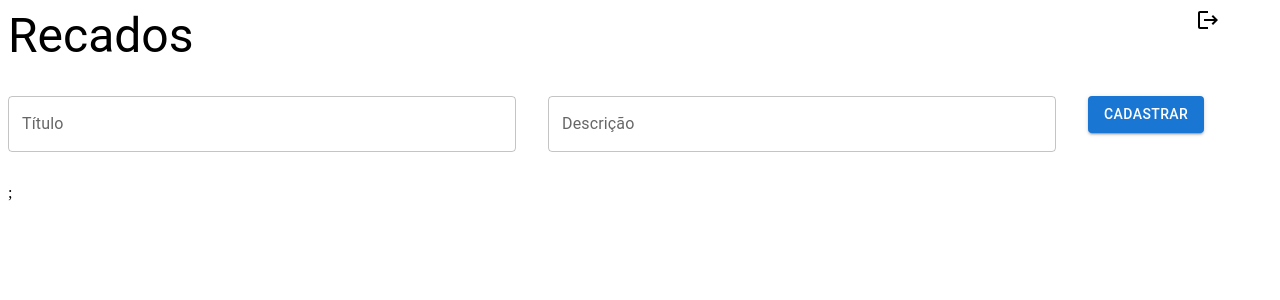
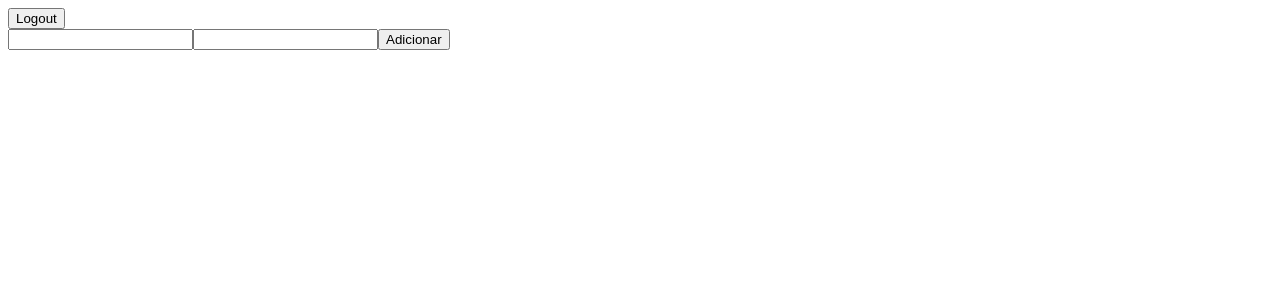
Before and after one commit to Vitor-da-Silva-Dias/CRUD-Reactjs, a React (Create React App) app: page /recados in a window 1280 px wide. Shown: the top 300 px of the page. Built offline with nearby package versions, Linux system fonts and the light colour scheme.

Commit message:
logica-pagina-recados

```diff
--- a/src/components/Lista-Recados.tsx
+++ b/src/components/Lista-Recados.tsx
@@ -1,146 +1,137 @@
-import { ListItem, IconButton, ListItemAvatar, Avatar, ListItemText, Divider, Grid, Typography, TextField, Button} from "@mui/material";
-import LogoutIcon from '@mui/icons-material/Logout';
-import DeleteIcon from '@mui/icons-material/Delete';
-import EditIcon from '@mui/icons-material/Edit';
-import React, {useMemo, useState} from "react";
-import Recado from "../types/Recado";
-import DialogConfirm from "./DialogConfirm";
+import React, { useState, useEffect } from "react";
+import User from "../types/User";
+import { useNavigate } from "react-router-dom";
+
 
 
 const List: React.FC = () => {
 
+  const props = {
+    logged: {} as User,
+    allUsers: [] as User[],
+    onLogout: () => {},
+  }
 
-    const [list, setList] = useState<Recado[]>([]);
-    const [title, setTitle] = useState<string>('');
-    const [description, setDescription] = useState<string>('');
-    const [open, setOpen] = useState<boolean>(false);
-    const [idRemove, setIdRemove] = useState<number | undefined>();
+  const [title, setTitle] = useState("");
+  const [description, setDescription] = useState("");
+  const navigate = useNavigate();
 
+  useEffect(() => {
+    if(!props.logged){
+      navigate('/');
+    }
+  }, [props.logged, navigate]);
 
-    const listaProdutos = useMemo(() => {
-        return list.map(item => {
-          return (
-            <React.Fragment key={item.id}>
-              <ListItem
-                secondaryAction={
-                  <>
-                    <IconButton onClick={() => editList(item.id)} edge="end" aria-label="edit">
-                      <EditIcon />
-                    </IconButton>
-                    <IconButton onClick={() => openRemoveModal(item.id)} edge="end" aria-label="delete">
-                      <DeleteIcon />
-                    </IconButton>
-                  </>
+  function addErrand() {
+    if (!props.logged) {
+      return;
     }
-              >
-                <ListItemAvatar>
-                  <Avatar>{item.title[0].toUpperCase()}</Avatar>
-                </ListItemAvatar>
-                <ListItemText primary={item.title} secondary={item.description} />
-              </ListItem>
-              <Divider />
-            </React.Fragment>
-          );
-        });
-      // eslint-disable-next-line react-hooks/exhaustive-deps
-      }, [list]);
 
-      const handleClose = () => {
-        setOpen(false);
+    const newErrand = {
+      title,
+      description
     };
 
-      const openRemoveModal = (id: number) => {
-        setIdRemove(id);
-        setOpen(true);
-      };
+    if (!props.logged.errands) {
+      props.logged.errands = [];
+    }
 
-      const handleChange = (e: React.ChangeEvent<HTMLTextAreaElement | HTMLInputElement>) => {
-        setTitle(e.target.value);
-      };
-
-      const handleChangeDescription = (e: React.ChangeEvent<HTMLTextAreaElement | HTMLInputElement>) => {
-        setDescription(e.target.value);
-      };
-
-      const addList = () => {
-        if (title.length) {
-          const tempId = new Date().getTime();
-          setList([...list, { id: tempId, description: description, title: title, enable: true }]);
-        }
+    props.logged.errands.push(newErrand);
 
     setTitle('');
     setDescription('');
-      };
-
-      const editList = (id: number) => {
-        const index = list.findIndex(item => item.id === id);
-        const newTitle: any = prompt('edit titulo');
-        const newDescription: any = prompt('edit Preço');
-        const newList = [...list];
-
-        if(newTitle === '' || newDescription === ''){
-          alert("Não se pode deixar campos em branco! Favor preencher corretamente.")
-          return list;
+    saveData();
+    renderTable();
   }
 
-        if(newTitle != null || newDescription != null){
-          newList[index].title = newTitle;
-          newList[index].description = newDescription;
+
+  function deleteErrand(index: number) {
+    props.logged.errands.splice(index, 1);
+    saveData();
+    renderTable();
   }
 
-        setList(newList);
-      };
+  function editErrand(index: number) {
+    const newTitle = prompt("Informe o novo título: ");
 
-      const removeItems = () => {
-        const index = list.findIndex(item => item.id === idRemove);
-        if (index !== -1) {
-          setList(prevState => {
-            prevState.splice(index, 1);
-            return [...prevState];
-          });
+    if (newTitle !== null) {
+      props.logged.errands[index].title = newTitle;
     }
-        setOpen(false);
-      };
 
+    const newDescription = prompt("Informe a nova descrição: ");
+
+    if (newDescription !== null) {
+      props.logged.errands[index].description = newDescription;
+    }
+
+    saveData();
+    renderTable();
+  }
+
+  function saveData() {
+    sessionStorage.setItem("logged", JSON.stringify(props.logged));
+
+    const findUser = props.allUsers.findIndex((user) => user.email === props.logged.email);
+
+    props.allUsers[findUser] = props.logged;
+
+    localStorage.setItem("allUsers", JSON.stringify(props.allUsers));
+  }
+
+  const renderTable = () => {
     return (
-        <Grid container spacing={4}>
-          <Grid item xs={11}>
-            <Typography variant="h3">Recados</Typography>
-          </Grid>
-          <Grid item xs={1}>
-            <LogoutIcon/>
-          </Grid>
-          <Divider/>
-          <Grid item xs={5}>
-            <TextField fullWidth value={title} label="Título" onChange={e => handleChange(e)} />
-          </Grid>
-          <Grid item xs={5}>
-            <TextField
-              fullWidth
-              value={description}
-              label="Descrição"
-              onChange={e => handleChangeDescription(e)}
-            />
-          </Grid>
-          <Grid item xs={2}>
-            <Button variant="contained" onClick={addList}>
-              Cadastrar
-            </Button>
-          </Grid>
+      <div>
+        <h1>Tabela de Tarefas</h1>
+        <table>
+          <thead>
+            <tr>
+              <th>#</th>
+              <th>Título</th>
+              <th>Descrição</th>
+              <th></th>
+            </tr>
+          </thead>
+          <tbody>
+            {props.logged.errands.map((value, index) => (
+              <tr key={index}>
+                <td>{index + 1}</td>
+                <td>{value.title}</td>
+                <td>{value.description}</td>
+                <td>
+                  <button className="botao-apagar" onClick={() => deleteErrand(index)}>
+                    Apagar
+                  </button>
+                  <button className="botao-editar" onClick={() => editErrand(index)}>
+                    Editar
+                  </button>
+                </td>
+              </tr>
+            ))}
 
-          <Grid item xs={12}>
-            {listaProdutos};
-          </Grid>
+          </tbody>
+        </table>
 
-          <DialogConfirm
-            title={'Deseja excluir produto?'}
-            subTitle={title}
-            openDialog={open}
-            actionConfirm={removeItems}
-            actionCancel={handleClose}
-          />
-        </Grid>
+      </div>
     );
+
+  }
+return (
+  <>
+    <div>
+    <button onClick={() => props.onLogout()}>Logout</button>
+  </div>
+  <div>
+    <input type="text" value={title} onChange={(e) => setTitle(e.target.value)} />
+
+    <input type="text" value={description} onChange={(e) => setDescription(e.target.value)} />
+
+    <button onClick={() => addErrand()}>Adicionar</button>
+
+    </div>
+  </>
+
+)
+
 };
 
 export default List;
--- a/src/components/LoginForm.tsx
+++ b/src/components/LoginForm.tsx
@@ -1,13 +1,8 @@
 import React, { useState } from 'react';
 import { Button, TextField, Typography } from '@mui/material';
 import { useNavigate, Link } from 'react-router-dom';
+import User from '../types/User';
 
-
-
-interface LoginProps {
-  email: string;
-  password: string;
-}
 
 
 const Login: React.FC = () => {
@@ -15,7 +10,7 @@ const Login: React.FC = () => {
   const [password, setPassword] = useState('');
   const navigate = useNavigate();
 
-  const allUsers: LoginProps[] = JSON.parse(localStorage.getItem('allUsers') ?? '[]');
+  const allUsers: User[] = JSON.parse(localStorage.getItem('allUsers') ?? '[]');
 
   function handleLogin(e: React.FormEvent<HTMLFormElement>) {
     e.preventDefault();
--- a/src/components/RegisterForm.tsx
+++ b/src/components/RegisterForm.tsx
@@ -1,14 +1,8 @@
 import { Button, TextField, Typography } from '@mui/material';
 import React, { useState } from 'react';
 import { useNavigate } from 'react-router-dom';
+import User from '../types/User';
 
-
-
-interface UserProps {
-  email: string;
-  password: string;
-  errands: any[];
-}
 
 
 const Register: React.FC = () => {
@@ -17,7 +11,7 @@ const Register: React.FC = () => {
   const [passwordConfirm, setPasswordConfirm] = useState('');
   const navigate = useNavigate();
 
-  const allUsers: UserProps[] = JSON.parse(localStorage.getItem('allUsers') ?? '[]');
+  const allUsers: User[] = JSON.parse(localStorage.getItem('allUsers') ?? '[]');
 
   const handleSignUp = (e: React.FormEvent<HTMLFormElement>) => {
     e.preventDefault();
@@ -43,7 +37,7 @@ const Register: React.FC = () => {
       return;
     }
 
-    const newUser: UserProps = {
+    const newUser: User = {
       email,
       password,
       errands: [],
@@ -58,7 +52,7 @@ const Register: React.FC = () => {
     navigate ('/');
   };
 
-  const saveAccount = (users: UserProps[]) => {
+  const saveAccount = (users: User[]) => {
     localStorage.setItem('allUsers', JSON.stringify(users));
   };
 
--- /dev/null
+++ b/src/types/Errand.ts
@@ -0,0 +1,6 @@
+type Errand = {
+    title: string,
+    description: string,
+}
+
+export default Errand;
--- /dev/null
+++ b/src/types/User.ts
@@ -0,0 +1,9 @@
+import Errand from "./Errand";
+
+type User = {
+    email: string,
+    password: string,
+    errands: Errand []
+}
+
+export default User;
```
Also changed, not shown: src/types/Recado.ts (deleted, +0 -8 lines), src/logo.svg (deleted). Lines whose indentation alone changed are shown as unchanged.
